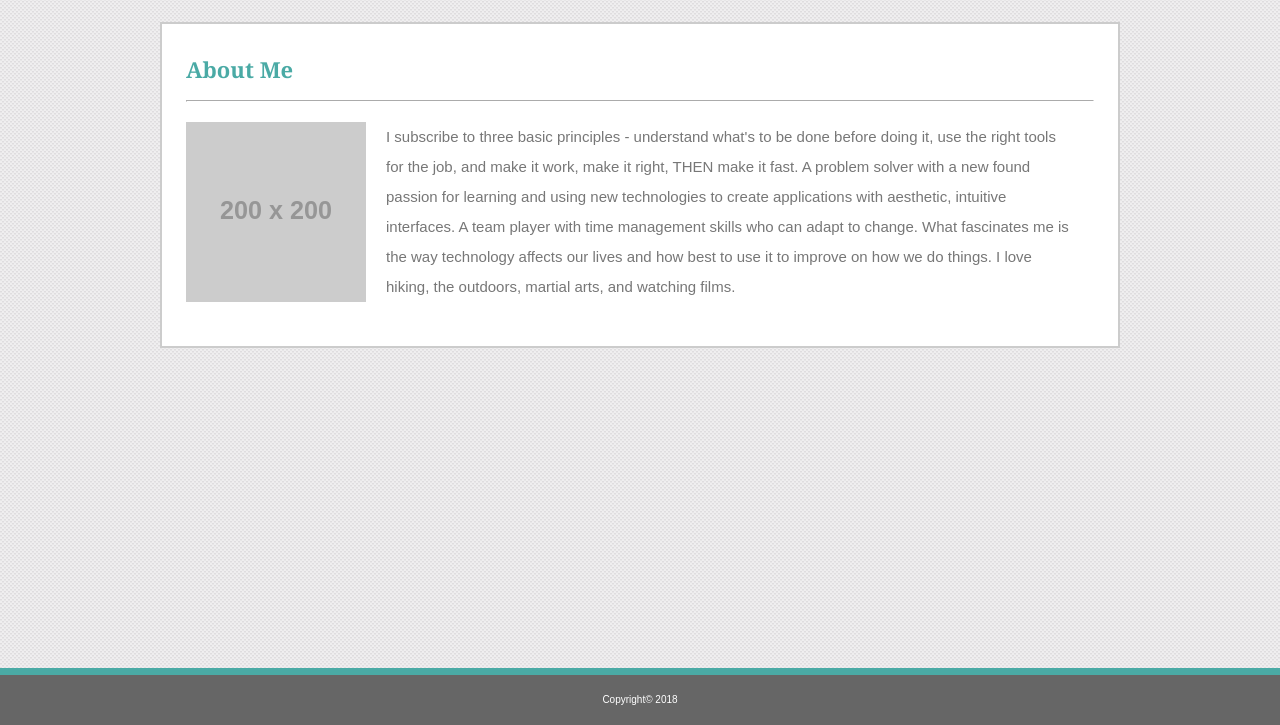
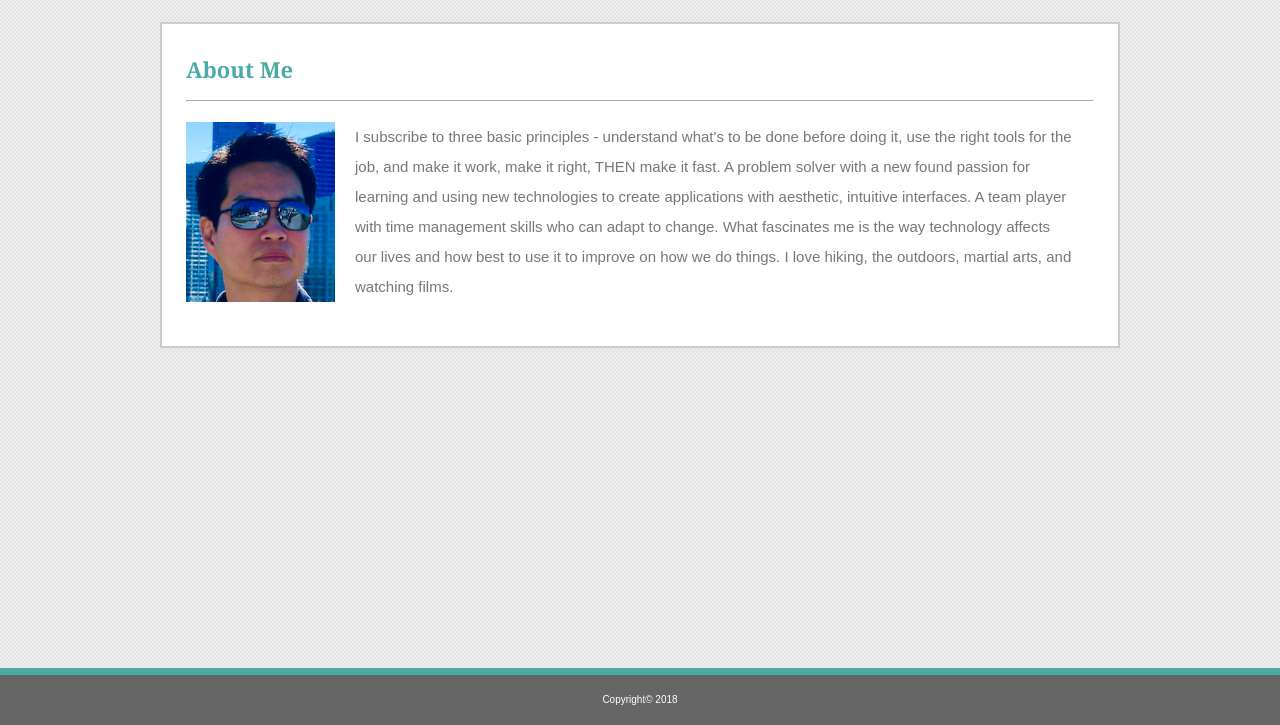
Before and after one commit to rmoj/tcb-Responsive-Portfolio, a plain HTML site: page index.html in a window 1280 px wide. Shown: the part 75-800 px from the top of the page. Drawn offline with Linux system fonts and the light colour scheme; placeholder pictures from the web are drawn by us.

```diff
--- a/assets/css/style.css
+++ b/assets/css/style.css
@@ -95,7 +95,7 @@
 .profilepic {
   float: left;
   padding: 0px 20px 20px 0px;
-  width: 200px;
+  width: 169px;
   height: 200px;
 }
 
--- a/index.html
+++ b/index.html
@@ -27,7 +27,7 @@
     <section id="main-content">
       <h1 class="heading">About Me</h1>
       <hr>
-      <img src="http://via.placeholder.com/200x200" alt="Rene" class="profilepic">
+      <img src="assets/images/profile.jpg" alt="Rene" class="profilepic">
       <p class="text">I subscribe to three basic principles - understand what's to be done before
         doing it, use the right tools for the job, and make it work, make it right,
         THEN make it fast. A problem solver with a new found passion for learning
```
Also changed, not shown: assets/images/profile.jpg (added).
